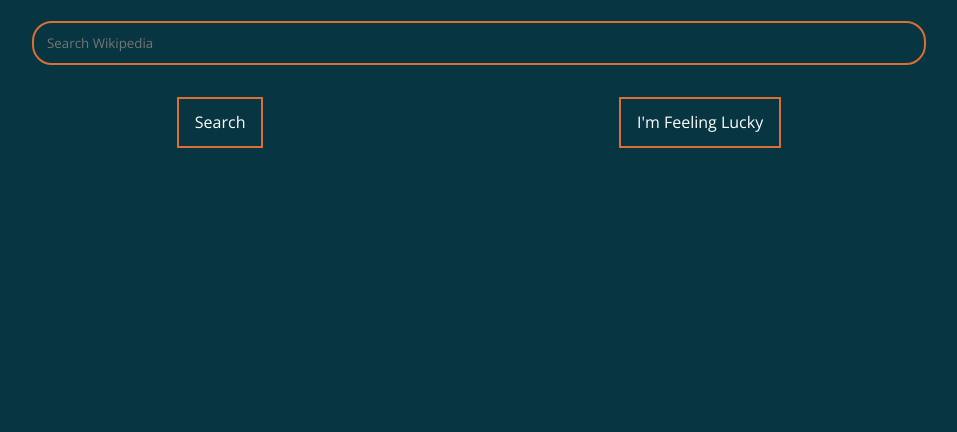
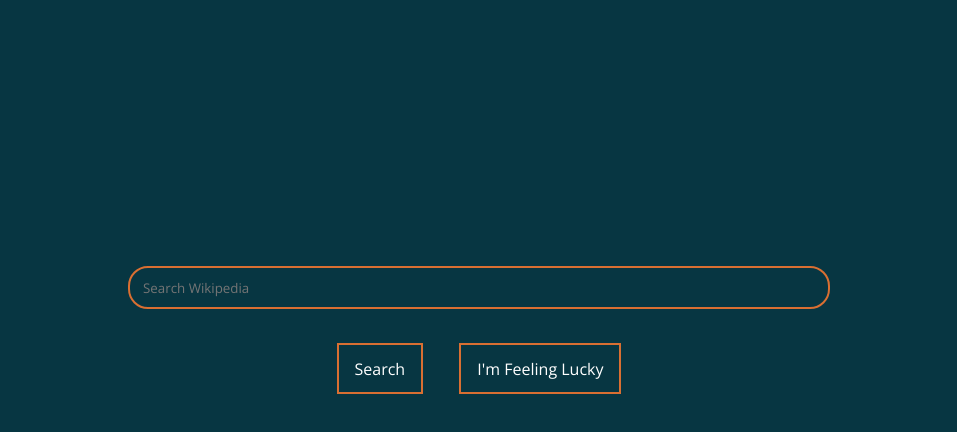
Before and after one commit to schoettker/wikipedia-viewer, a plain HTML site: page index.html in a window 1280 px wide. Shown: the whole page, without its empty margins (161-1118 px from the left). Drawn offline with nearby package versions, Linux system fonts and the light colour scheme.

Commit message:
place form more centered when there are no results showing and add a transition to go up once results are added

```diff
--- a/script.js
+++ b/script.js
@@ -27,6 +27,7 @@ function handleResponse(response) {
     arr.push(response[key]);
   }
   createList(arr);
+  document.getElementsByClassName('container')[0].style.marginTop = '2em';
 }
 function getUrl(id) {
   var searchTerm = document.getElementById(id).value,
--- a/styles.css
+++ b/styles.css
@@ -7,7 +7,13 @@ body {
   font-family: 'Open Sans', sans-serif;
   max-width: 960px;
   min-width: 230px;
-  margin: 0 auto;
+  margin-left: auto;
+  margin-right: auto;
+  margin-top: 20%;
+  transition:         all .5s ease-in-out;
+  -moz-transition:    all .5s ease-in-out;
+  -o-transition:      all .5s ease-in-out;
+  -webkit-transition: all .5s ease-in-out;
   text-align: center;
 }
 /* search field */
@@ -24,20 +30,21 @@ input {
   -moz-transition:    all .2s linear;
   -o-transition:      all .2s linear;
   -webkit-transition: all .2s linear;
-  width: 90%;
+  width: 70%;
   margin-top: 1em;
 }
 input:focus {
-  width: 50%;
+  border-radius: 0px;
+  box-shadow: 0px 3px 15px rgba(0,0,0,0.2);
+  background: #D96F32;
 }
 
 .wrap {
-  display: flex;
-  justify-content: space-around;
+  margin: 3em auto;
 }
 
 .button {
-  margin: 2em auto;
+  margin: 2em 1em;
   font-family: 'Open Sans', sans-serif;
   padding: .8em 1em;
   border: solid 2px #D96F32;
```
